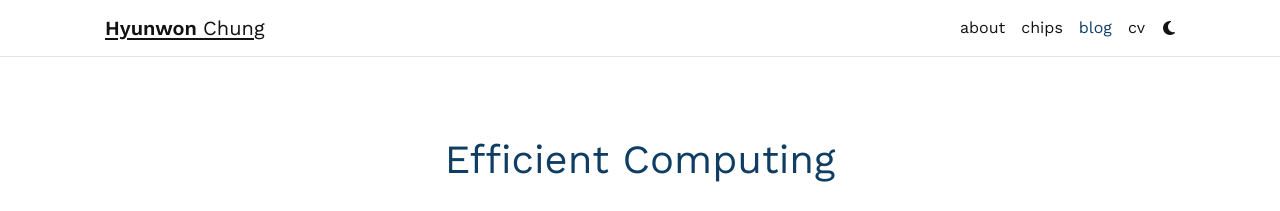
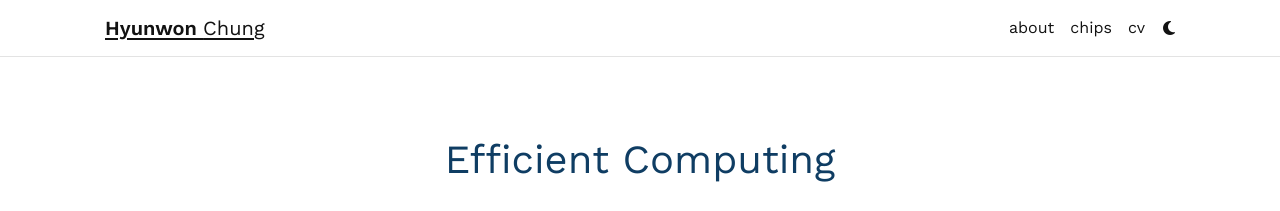
Before and after one commit to hyunwonch/hyunwonch.github.io, a Jekyll site: the page built from _pages/blog.md, in a window 1280 px wide. Shown: the top 211 px of the page. Built offline with Jekyll 4.4.1, drawn with Linux system fonts in a browser that asks for light colours; the list of posts is cut into pages by our own code; comment, search, counter and statistics services are not loaded; a style sheet for code colours, icons or effects is not loaded.

Commit message:
Disable blog section from navbar and about page
Co-Authored-By: Claude Opus 4.6 (1M context) <noreply@anthropic.com>

```diff
--- a/_config.yml
+++ b/_config.yml
@@ -181,7 +181,7 @@ announcements:
   limit: 5 # leave blank to include all the news in the `_news` folder
 
 latest_posts:
-  enabled: true
+  enabled: false
   scrollable: true # adds a vertical scroll bar if there are more than 3 new posts items
   limit: 3 # leave blank to include all the blog posts
 
```
Also changed, not shown: _pages/blog.md (+1 -1 lines).
